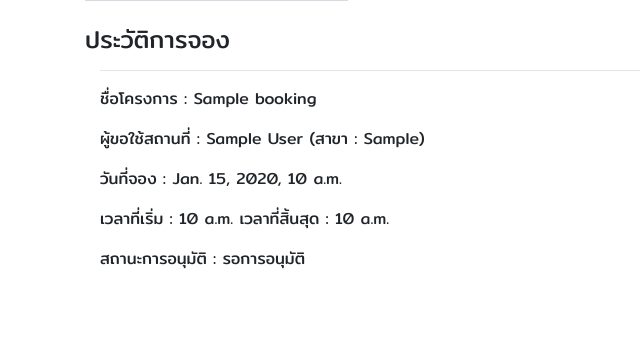
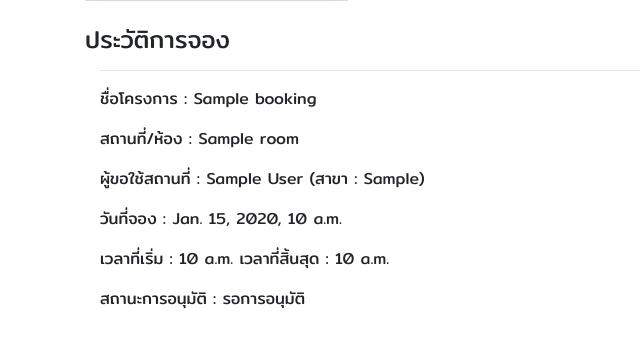
Before and after one commit to gearprn/IT-booking-system, a Django app: template BookingSystem/mainapp/templates/profile.html in a window 1280 px wide. Shown: the part 339-687 px from the top of the page, without its empty margins (0-640 px from the left). Run offline with Django 3.2, Linux system fonts and the light colour scheme; tables that the repository leaves empty hold one stand-in row (values such as "Sample post"); the template is opened without the code that fills it: values that come from a table or form of the project are taken from there, most other values are stand-ins (such as "Sample title", 1, 10 or a date in 2020); grey boxes marked "Sample" are stand-in pictures; some libraries are stand-ins or nearby versions.

Commit message:
edit: profile

```diff
--- a/BookingSystem/mainapp/templates/profile.html
+++ b/BookingSystem/mainapp/templates/profile.html
@@ -25,6 +25,7 @@
             {% for book in booking %}
             <hr>
                 <p>ชื่อโครงการ : {{book.title}}</p>
+                <p>สถานที่/ห้อง : {{book.room.name}}</p>
                 <p>ผู้ขอใช้สถานที่ : {{book.bookerFirstName}} {{book.bookerLastName}} (สาขา : {{book.bookerBranch}})</p>
                 <p>วันที่จอง : {{book.bookDate}}</p>
                 <p>เวลาที่เริ่ม : {{book.startTime}} เวลาที่สิ้นสุด : {{book.endTime}}</p>
```
